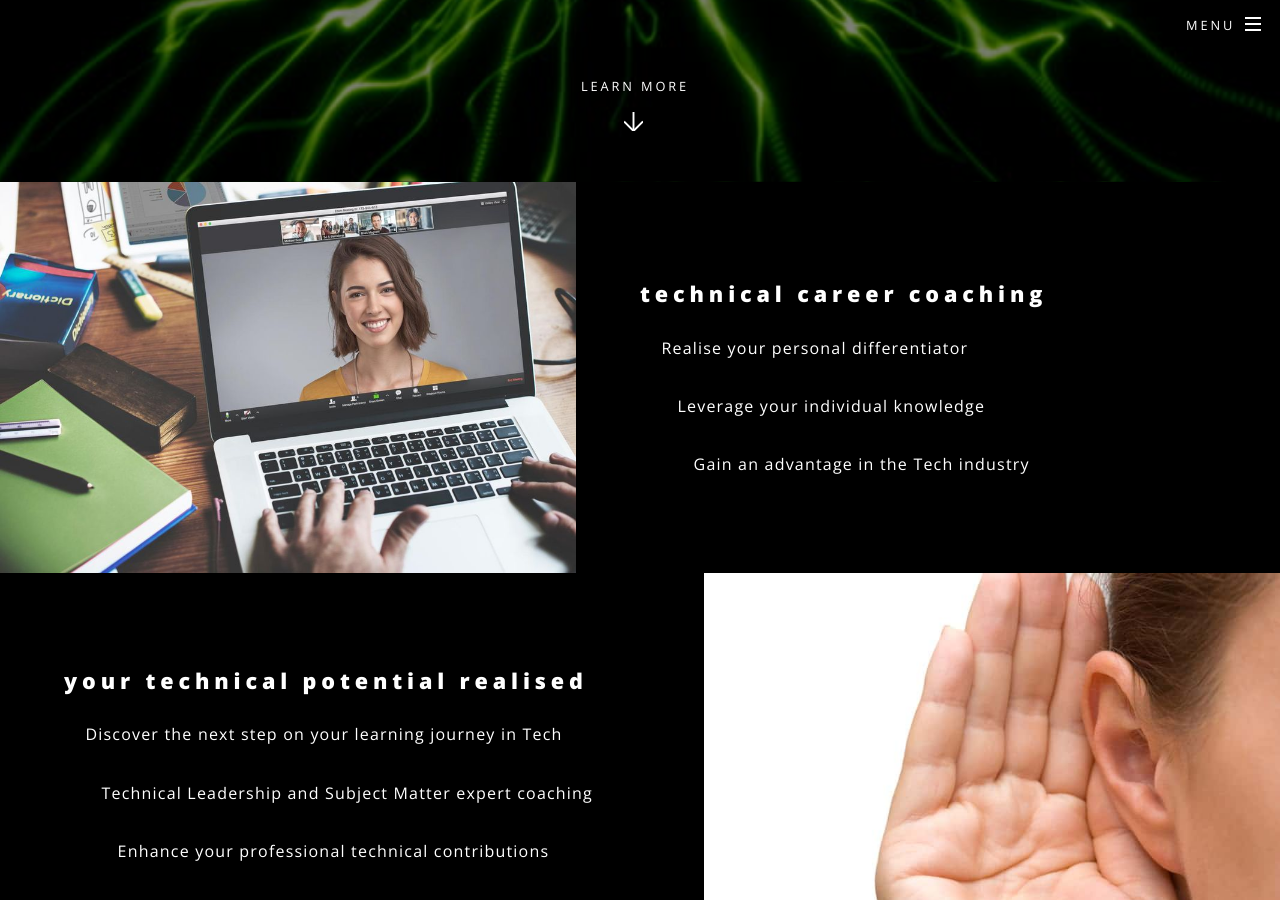
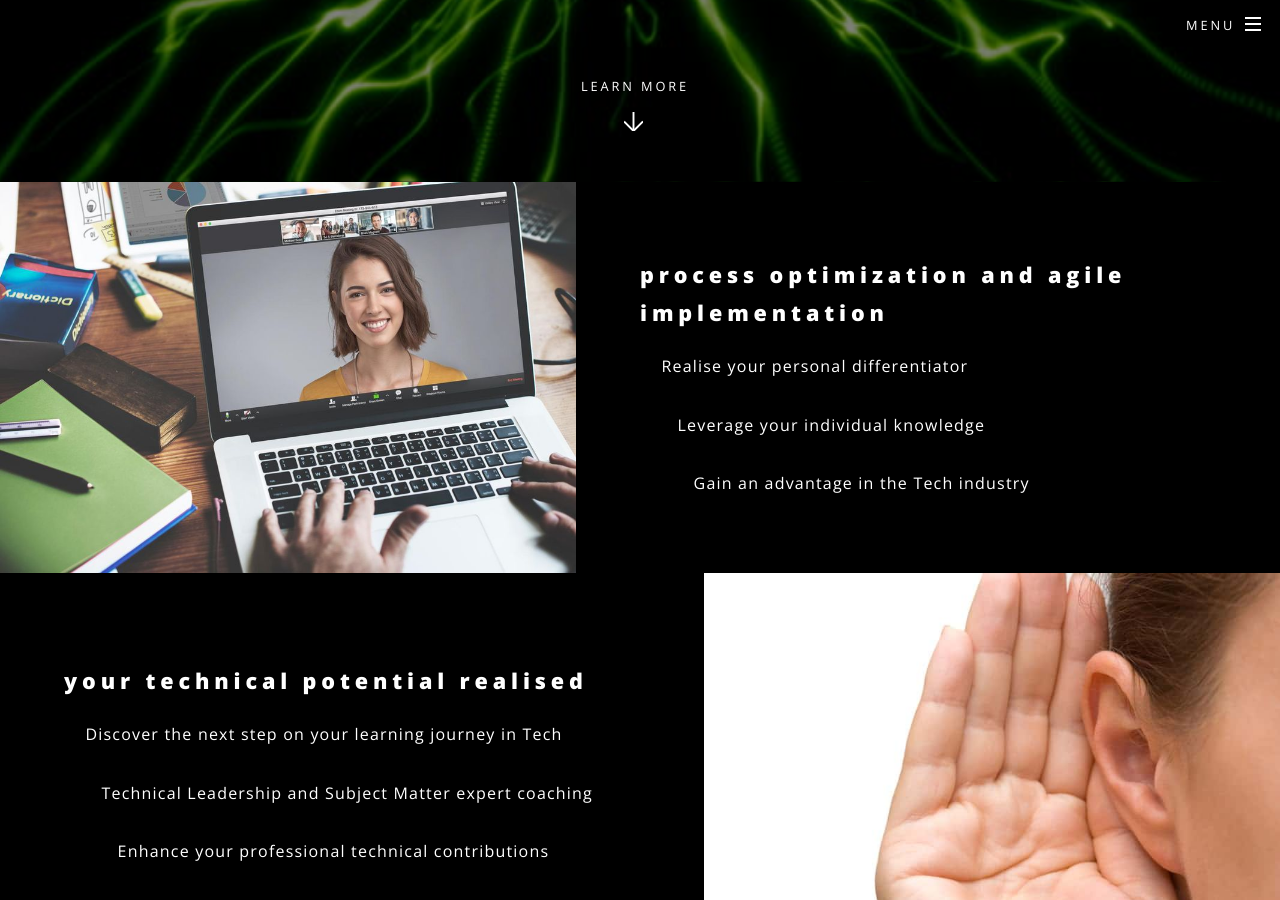
Before and after one commit to daniel-woolfson/dec0de-me, a Jekyll site: the page built from index.html, in a window 1280 px wide and 900 px high, scrolled down 718 px. Built offline with Jekyll 4.4.1, drawn with Linux system fonts in a browser that asks for light colours.

Commit message:
Update index.html

```diff
--- a/index.html
+++ b/index.html
@@ -16,7 +16,7 @@ layout: landing
 					<section id="one" class="wrapper alt style2">
 						<section class="spotlight">
 							<div class="image"><img src="images/pic16.jpg" alt="" /></div><div class="content">
-								<h2>Technical Career coaching</h2>
+								<h2>Process Optimization and Agile Implementation</h2>
 								<p>&nbsp;&nbsp;&nbsp;
 									Realise your personal differentiator</p>
 								<p>&nbsp;&nbsp;&nbsp;&nbsp;&nbsp;&nbsp;
```
